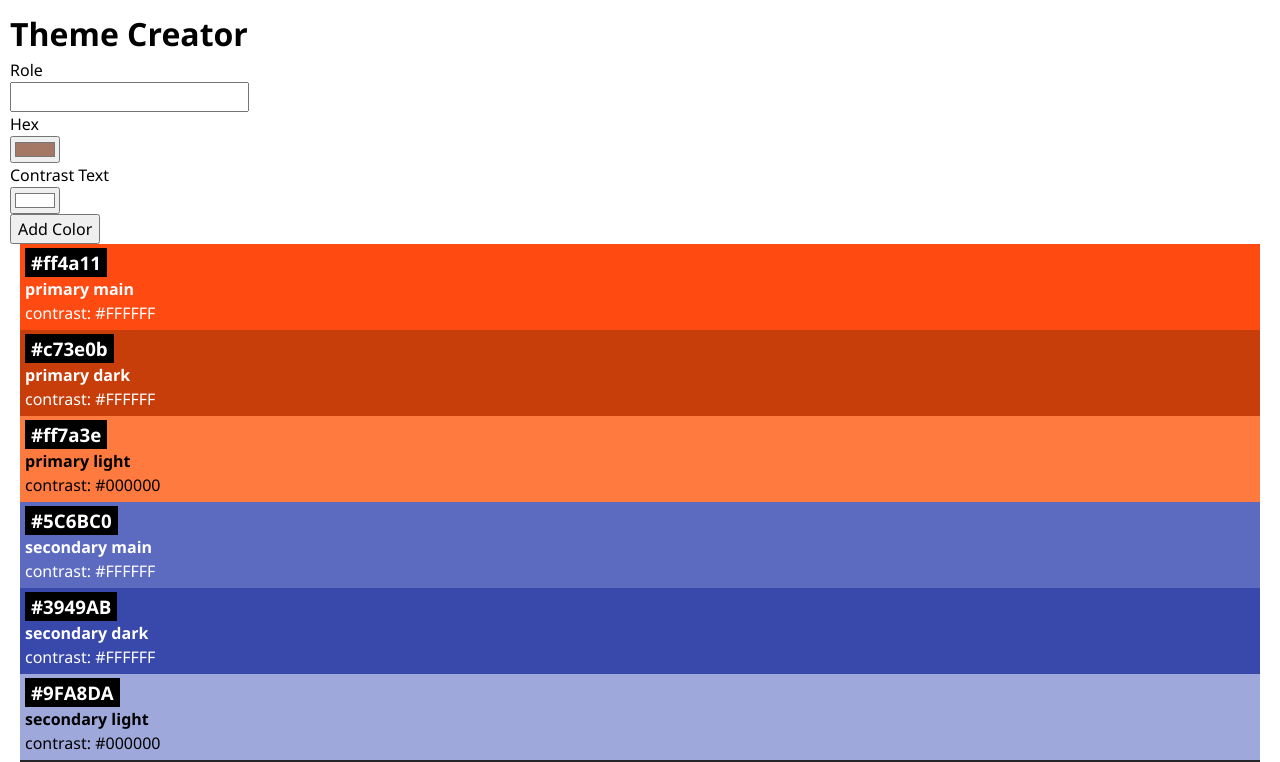
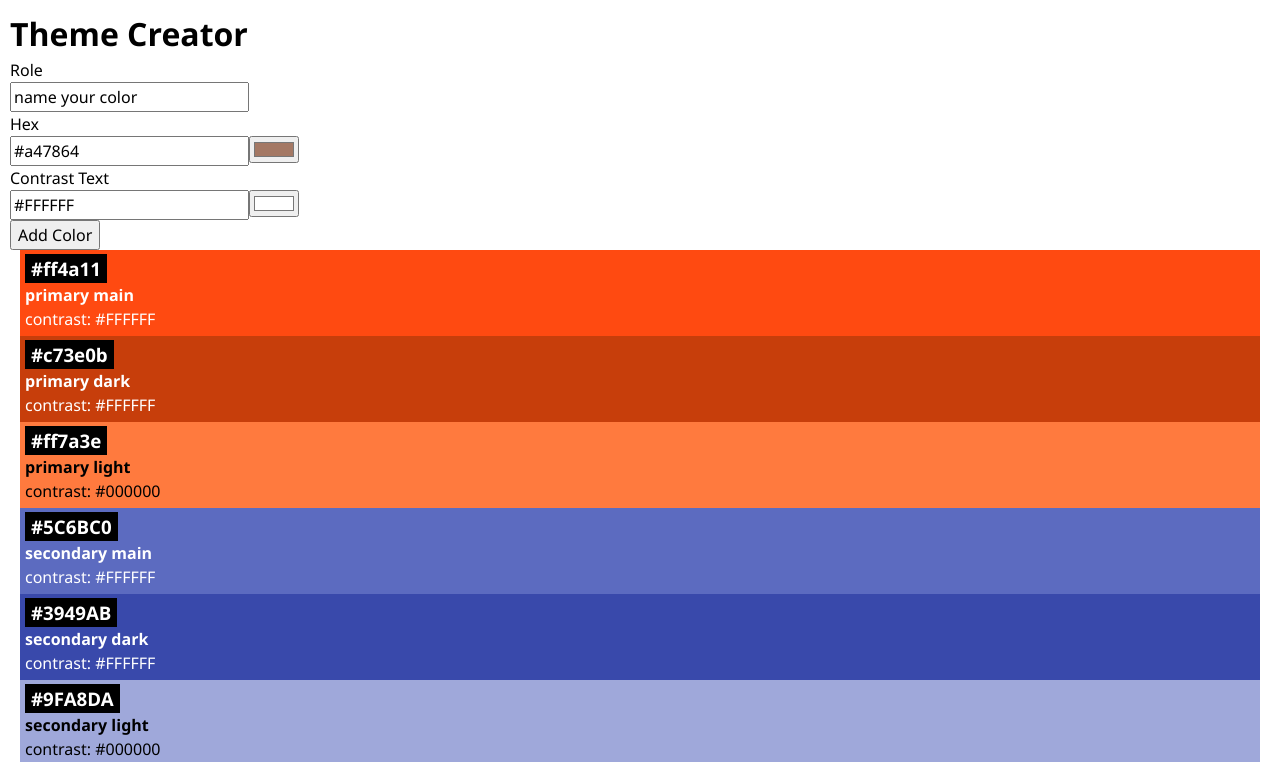
Before and after one commit to jahzerj/color_theme_creator, a React (Vite) app: page / in a window 1280 px wide. Shown: the top 762 px of the page. Built offline with nearby package versions, Linux system fonts and the light colour scheme.

Commit message:
added colorinput component

```diff
--- a/src/App.jsx
+++ b/src/App.jsx
@@ -15,5 +15,4 @@ function App() {
     </>
   );
 }
-console.log("Find Issue 1");
 export default App;
--- a/src/Components/Color/ColorForm.jsx
+++ b/src/Components/Color/ColorForm.jsx
@@ -1,42 +1,47 @@
-import { useState } from "react";
 import "./ColorForm.css";
+import ColorInput from "../ColorInput";
 
-export default function ColorForm() {
-  const [roleInput, setRoleInput] = useState("");
-  const [hexInput, setHexInput] = useState("");
-  const [contrastInput, setContrastInput] = useState("");
-
+export default function ColorForm({
+  onSubmitColor,
+  initialData = {
+    role: "name your color",
+    hex: "#a47864",
+    contrastText: "#FFFFFF",
+  },
+}) {
   function handleSubmit(event) {
     event.preventDefault();
     const formData = new FormData(event.target);
     const data = Object.fromEntries(formData);
     console.log(data);
-
-    setRoleInput(roleInput);
-    setHexInput(hexInput);
-    setContrastInput(contrastInput);
+    onSubmitColor(data);
 
     event.target.reset();
     event.target.role.focus();
   }
   return (
-    <form onSubmit={handleSubmit}>
-      <label htmlFor="Role">
+    <form className="color-form" onSubmit={handleSubmit}>
+      <label htmlFor="role">
         Role
         <br />
-        <input type="text" name="role" id="Role" />
+        <input
+          type="text"
+          name="role"
+          id="role"
+          defaultValue={initialData.role}
+        />
       </label>
       <br />
-      <label htmlFor="Hex">
+      <label htmlFor="hex">
         Hex
         <br />
-        <input type="color" name="hex" id="Hex" value="#a47864" />
+        <ColorInput id="hex" defaultValue={initialData.hex} />
       </label>
       <br />
-      <label htmlFor="Contrast">
+      <label htmlFor="contrastText">
         Contrast Text
         <br />
-        <input type="color" name="contrast" id="Contrast" value="#ffffff" />
+        <ColorInput id="contrastText" defaultValue={initialData.contrastText} />
       </label>
       <br />
       <button>Add Color</button>
--- /dev/null
+++ b/src/Components/ColorInput.jsx
@@ -0,0 +1,22 @@
+import { useState } from "react";
+
+export default function ColorInput({ id, defaultValue }) {
+  const [inputValue, setInputValue] = useState(defaultValue);
+
+  function handleInputValue(event) {
+    setInputValue(event.target.value);
+  }
+
+  return (
+    <>
+      <input
+        type="text"
+        name={id}
+        id={id}
+        value={inputValue}
+        onChange={handleInputValue}
+      />
+      <input type="color" value={inputValue} onChange={handleInputValue} />
+    </>
+  );
+}
```
